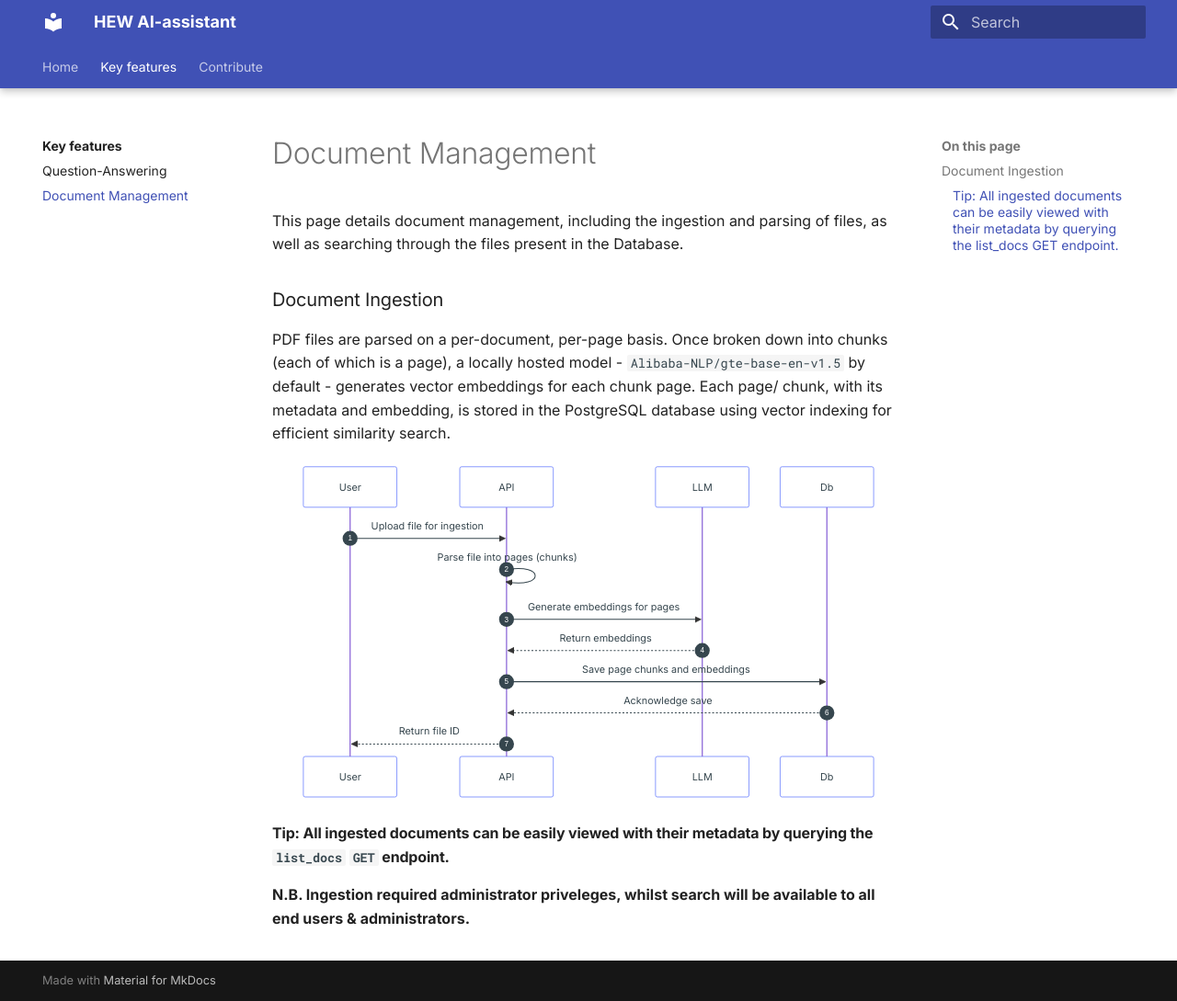
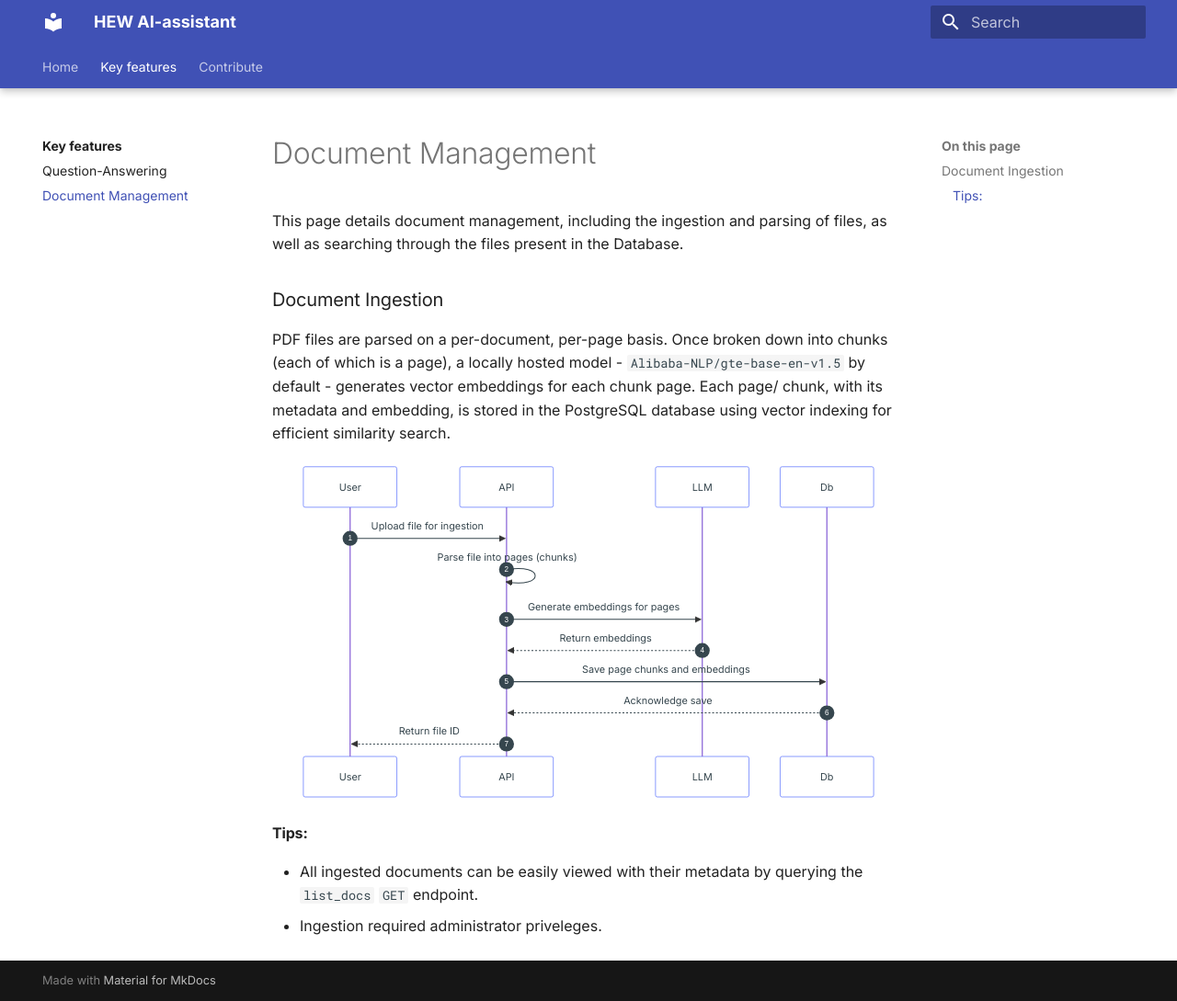
Before and after one commit to robellmh/HCD-AI, an MkDocs documentation site: the page built from docs/components/doc-management.md, in a window 1280 px wide and 1089 px high. Shown: the whole window at 92% size. Built offline with MkDocs 1.6.1 and Material for MkDocs 9.7.7, drawn with Linux system fonts in a browser that asks for light colours.

Commit message:
Tidy up notes at page bottom

````diff
--- a/docs/components/doc-management.md
+++ b/docs/components/doc-management.md
@@ -15,6 +15,6 @@ sequenceDiagram
     API-->>User: Return file ID
 ```
 
-#### Tip: All ingested documents can be easily viewed with their metadata by querying the `list_docs` `GET` endpoint.
-
-**N.B. Ingestion required administrator priveleges, whilst search will be available to all end users & administrators.**
+#### Tips:
+- All ingested documents can be easily viewed with their metadata by querying the `list_docs` `GET` endpoint.
+- Ingestion required administrator priveleges.
````
